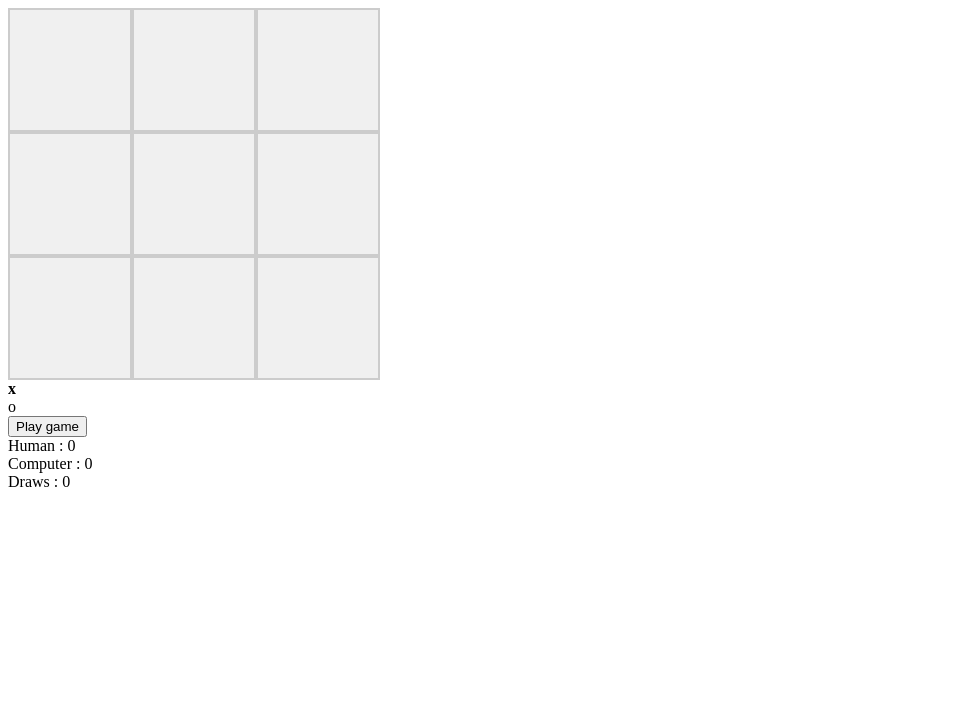
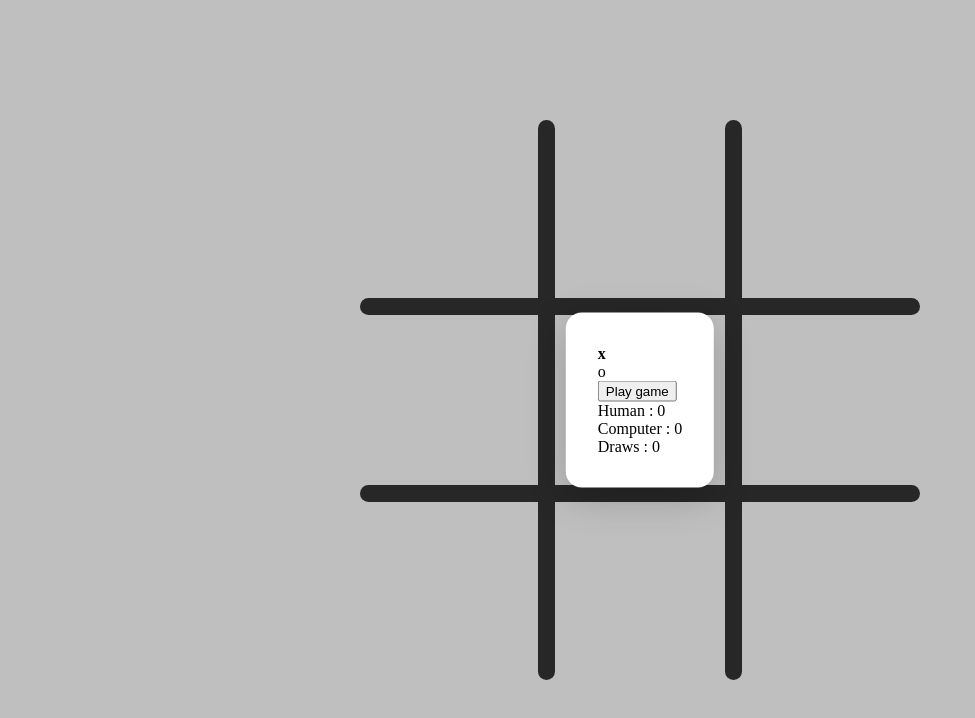
Before and after one commit to gnizet-tictactoe/tictactoe, an Angular app: page / in a window 1280 px wide. Shown: the top 718 px of the page, without its empty margins (0-975 px from the left). Built offline with nearby package versions, Linux system fonts and the light colour scheme.

Commit message:
UI improvements - animations & game results popup

```diff
--- a/src/app/app.css
+++ b/src/app/app.css
@@ -0,0 +1,77 @@
+.main-page {
+    position: fixed;
+    top: 0;
+    left: 0;
+    width: 100vw;
+    height: 100vh;
+    display: flex;
+    justify-content: center;
+    align-items: center;
+    z-index: 100;
+}
+
+.main-page.popup-open {
+    animation: popupOpen 0.4s ease forwards;
+    animation-delay: 0.7s;
+}
+
+@keyframes popupOpen {
+    from {
+        background-color: rgba(0, 0, 0, 0);
+    }
+
+    to {
+        background-color: rgba(0, 0, 0, 0.25);
+    }
+}
+
+.popup {
+    position: fixed;
+    top: 50%;
+    left: 50%;
+    opacity: 0;
+    transform: translate(-50%, -50%) scale(0.95);
+    background-color: #fff;
+    padding: 2rem;
+    border-radius: 1rem;
+    box-shadow: 0 10px 40px rgba(0, 0, 0, 0.2);
+    z-index: 101;
+    animation: popupIn 0.4s ease forwards;
+    animation-delay: 0.7s;
+}
+
+@keyframes popupIn {
+    to {
+        opacity: 1;
+        transform: translate(-50%, -50%) scale(1);
+    }
+}
+
+
+/* .popup {
+    position: fixed;
+    top: 50%;
+    left: 50%;
+    transform: translate(-50%, -50%) scale(0.8);
+    background-color: #fff;
+    padding: 2rem;
+    border-radius: 1rem;
+    box-shadow: 0 10px 40px rgba(0, 0, 0, 0.2);
+    z-index: 101;
+    animation-delay: 5s;
+    animation: popupIn 3s ease-out forwards;
+    min-width: 250px;
+    text-align: center;
+}
+
+@keyframes popupIn {
+    from {
+        transform: translate(-50%, -50%) scale(0.8);
+        opacity: 0;
+    }
+
+    to {
+        transform: translate(-50%, -50%) scale(1);
+        opacity: 1;
+    }
+} */
--- a/src/app/app.html
+++ b/src/app/app.html
@@ -1,5 +1,13 @@
-<game-result></game-result>
-<grid></grid>
-<pawn-selection></pawn-selection>
-<play-game-button></play-game-button>
-<score></score>
+<div class="main-page" [class.popup-open]="showPopup()">
+    <grid></grid>
+</div>
+
+
+@if (showPopup()) {
+<div class="popup">
+    <game-result></game-result>
+    <pawn-selection></pawn-selection>
+    <play-game-button></play-game-button>
+    <score></score>
+</div>
+}
--- a/src/app/app.ts
+++ b/src/app/app.ts
@@ -14,6 +14,7 @@ import { ScoreComponent } from "./components/score/score.component";
 })
 export class App {
   ticTacToe = inject(TicTacToe);
+  showPopup = this.ticTacToe.showPopup;
 
   constructor() {
     // Initialize the game grid when the app starts
--- a/src/app/components/cell/cell.component.css
+++ b/src/app/components/cell/cell.component.css
@@ -1,10 +1,32 @@
 .cell {
-    background-color: #f0f0f0;
-    border: 2px solid #ccc;
-    padding: 10px;
-    text-align: center;
-    font-size: 16px;
-    color: #181818;
-    width: 100px;
-    height: 100px;
+    display: flex;
+    justify-content: center;
+    align-items: center;
+    color: #272727;
+    width: calc(var(--grid-size) / 3);
+    height: calc(var(--grid-size) / 3);
 }
+
+.cell-content {
+    font-family: 'Open Sans', sans-serif;
+    font-size: calc(var(--grid-size) / 5);
+    text-transform: uppercase;
+    font-weight: 700;
+    animation: popIn 0.3s ease;
+}
+
+@keyframes popIn {
+    0% {
+        transform: scale(0);
+        opacity: 0;
+    }
+
+    60% {
+        transform: scale(1.2);
+        opacity: 1;
+    }
+
+    100% {
+        transform: scale(1);
+    }
+}
--- a/src/app/components/cell/cell.component.html
+++ b/src/app/components/cell/cell.component.html
@@ -1 +1 @@
-<div class="cell" (click)="onClick()">@if (!emptyCell) {<div>{{ value() }}</div>}</div>
+<div class="cell" (click)="onClick()">@if (!emptyCell) {<div class="cell-content">{{ value() }}</div>}</div>
--- a/src/app/components/grid/grid.component.css
+++ b/src/app/components/grid/grid.component.css
@@ -1,5 +1,148 @@
+.grid-wrapper {
+    position: relative;
+    width: var(--grid-size);
+    height: var(--grid-size);
+}
+
 .grid {
     display: grid;
-    grid-template-columns: var(--grid-columns);
-    width: max-content;
+    grid-template-columns: repeat(3, 1fr);
+    /* Assuming 3x3 grid */
+    grid-template-rows: repeat(3, 1fr);
+    width: 100%;
+    height: 100%;
 }
+
+.bar {
+    position: absolute;
+    background-color: #272727;
+    border-radius: calc(var(--grid-size) * 0.04);
+    /* z-index: 10; */
+}
+
+.bar.vertical {
+    top: 0;
+    bottom: 0;
+    width: calc(var(--grid-size) * 0.03);
+    transform-origin: center;
+    animation: grow-vertical 0.5s ease-out forwards;
+}
+
+@keyframes grow-vertical {
+    from {
+        transform: scaleY(0);
+    }
+
+    to {
+        transform: scaleY(1);
+    }
+}
+
+.bar.horizontal {
+    left: 0;
+    right: 0;
+    height: calc(var(--grid-size) * 0.03);
+    transform-origin: center;
+    animation: grow-horizontal 0.5s ease-out forwards;
+}
+
+@keyframes grow-horizontal {
+    from {
+        transform: scaleX(0);
+    }
+
+    to {
+        transform: scaleX(1);
+    }
+}
+
+.bar.victory {
+    background-color: rgb(119, 0, 0);
+}
+
+.bar.victory.vertical {
+    top: 5%;
+    bottom: 0px;
+    width: calc(var(--grid-size) * 0.015);
+    transform-origin: top;
+    transform: scaleY(0);
+    animation: grow-victory-vertical 0.4s ease-in forwards;
+    animation-delay: 0.15s;
+}
+
+@keyframes grow-victory-vertical {
+    from {
+        transform: scaleY(0);
+    }
+
+    to {
+        transform: scaleY(0.95);
+    }
+}
+
+.bar.victory.horizontal {
+    left: 5%;
+    right: 0px;
+    height: calc(var(--grid-size) * 0.015);
+    transform-origin: left;
+    transform: scaleX(0);
+    animation: grow-victory-horizontal 0.4s ease-in forwards;
+    animation-delay: 0.15s;
+}
+
+@keyframes grow-victory-horizontal {
+    from {
+        transform: scaleX(0);
+    }
+
+    to {
+        transform: scaleX(0.95);
+    }
+}
+
+.bar.victory.diagonal.main {
+    left: 5%;
+    top: 5%;
+    right: 0px;
+    bottom: 0px;
+    height: calc(var(--grid-size) * 0.015);
+    transform-origin: left;
+    transform: scaleX(0);
+    animation: grow-victory-diagonal-main 0.4s ease-in forwards;
+    animation-delay: 0.15s;
+}
+
+@keyframes grow-victory-diagonal-main {
+    from {
+        transform: rotate(45deg) scaleX(0);
+    }
+
+    to {
+        transform: rotate(45deg) scaleX(1.34);
+        /* 1.34 is equal to 95% * sqrt(2)
+        and sqrt(2) is used because it's the diagonal length of the square grid
+         */
+    }
+}
+
+.bar.victory.diagonal.anti {
+    left: 5%;
+    top: 95%;
+    right: 0px;
+    bottom: 0px;
+    height: calc(var(--grid-size) * 0.015);
+    transform-origin: left;
+    transform: scaleX(0);
+    animation: grow-victory-diagonal-anti 0.4s ease-in forwards;
+    animation-delay: 0.15s;
+}
+
+@keyframes grow-victory-diagonal-anti {
+    from {
+        transform: rotate(-45deg) scaleX(0);
+    }
+
+    to {
+        transform: rotate(-45deg) scaleX(1.34);
+    }
+}
--- a/src/app/components/grid/grid.component.html
+++ b/src/app/components/grid/grid.component.html
@@ -1,8 +1,46 @@
-<div class="grid">
-    @for (row of rowIndices; track row) {
-    @for (col of colIndices; track col)
-    {
-    <cell [value]="grid()[row][col]" [row]="row" [col]="col"></cell>
+<div class="grid-wrapper">
+    <div class="grid">
+        @for (row of rowIndices; track row) {
+        @for (col of colIndices; track col) {
+        <cell [value]="grid()[row][col]" [row]="row" [col]="col"></cell>
+        }
+        }
+    </div>
+
+    <!-- Vertical bars -->
+    <div class="bar vertical" style="left: calc(33.33% - var(--grid-size) * 0.015)"></div>
+    <div class="bar vertical" style="left: calc(66.66% - var(--grid-size) * 0.015)"></div>
+
+    <!-- Horizontal bars -->
+    <div class="bar horizontal" style="top: calc(33.33% - var(--grid-size) * 0.015)"></div>
+    <div class="bar horizontal" style="top: calc(66.66% - var(--grid-size) * 0.015)"></div>
+
+
+    <!-- Victory bars -->
+
+    <!-- Vertical -->
+    @if (gameVictoryDetails().orientation === 'vertical') {
+    <div class="bar victory vertical"
+        [style.left]="'calc(' + ((gameVictoryDetails().index + 1) / 3) * 100 + '% - var(--grid-size) * (1/6 + 0.0075))'">
+    </div>
     }
+
+    <!-- Horizontal -->
+    @if (gameVictoryDetails().orientation === 'horizontal') {
+    <div class="bar victory horizontal"
+        [style.top]="'calc(' + ((gameVictoryDetails().index + 1) / 3) * 100 + '% - var(--grid-size) * 1/6)'">
+    </div>
+    }
+
+    <!-- Main diagonal -->
+    @if (gameVictoryDetails().orientation === 'diagonal' && gameVictoryDetails().index === 0) {
+    <div class="bar victory diagonal main">
+    </div>
+    }
+
+    <!-- Anti diagonal -->
+    @if (gameVictoryDetails().orientation === 'diagonal' && gameVictoryDetails().index === 1) {
+    <div class="bar victory diagonal anti">
+    </div>
     }
 </div>
--- a/src/app/components/grid/grid.component.ts
+++ b/src/app/components/grid/grid.component.ts
@@ -13,7 +13,7 @@ import { TicTacToe } from "../../logic/tictactoe";
 })
 export class GridComponent {
     grid = inject(TicTacToe).grid;
-
+    gameVictoryDetails = inject(TicTacToe).gameVictoryDetails;
 
     // Generate row and column arrays to iterate over in the template
     get rowIndices(): number[] {
--- a/src/app/logic/tictactoe.ts
+++ b/src/app/logic/tictactoe.ts
@@ -18,11 +18,18 @@ export class TicTacToe {
     gameStatus = signal<string>('');
     gameScore = signal<{ human: number, computer: number, draw: number }>({ human: 0, computer: 0, draw: 0 });
 
+    // Game victory details to highlight the winning cells
+    // Orientation can be 'horizontal', 'vertical', or 'diagonal'
+    // Index indicates which row, column, or diagonal won (diagonal 0 is the main diagonal, diagonal 1 is the anti-diagonal)
+    gameVictoryDetails = signal<{ orientation: string, index: number }>({ orientation: '', index: -1 });
+
     // Current player's turn
     currentPlayer = 'human' as PlayerType;
 
     // Value of each cell in the grid
     grid = signal<CellValue[][]>([]);
+
+    showPopup = signal<boolean>(true);
 
     initGame() {
 
@@ -34,12 +41,14 @@ export class TicTacToe {
 
         // Reset game state
         this.filledCells = 0;
+        this.gameVictoryDetails.set({ orientation: '', index: -1 }); // Reset game victory details
         this.currentPlayer = 'human'; // TODO: change based on pawn selection (x starts first)
     }
 
     playGame() {
         this.initGame();
         this.gameStatus.set('running');
+        this.showPopup.set(false);
     }
 
     handleCellClick(row: number, col: number): void {
@@ -56,6 +65,7 @@ export class TicTacToe {
     }
 
     handleComputerMove(): void {
+        console.log('Computer is making a move...');
         if (this.currentPlayer === 'computer') {
 
             // Track the empty cells
@@ -72,12 +82,17 @@ export class TicTacToe {
             // Select a random empty cell for the computer's move
             const randomEmptyCell = Math.floor(Math.random() * emptyCells.length);
 
-            // Fill the selected cell with the computer's pawn type
-            this.grid.update(grid => {
-                grid[emptyCells[randomEmptyCell].row][emptyCells[randomEmptyCell].col] = this.pawnChoices['computer'];
-                this.nextTurn();
-                return grid;
-            });
+            // Deep clone of the grid
+            const newGrid = this.grid().map(row => [...row]);
+
+            // Fill the selected cell
+            newGrid[emptyCells[randomEmptyCell].row][emptyCells[randomEmptyCell].col] = this.pawnChoices['computer'];
+
+            // Update the signal with the new grid reference
+            this.grid.set(newGrid);
+
+            // Call nextTurn after updating the state
+            this.nextTurn();
         }
     }
 
@@ -89,7 +104,11 @@ export class TicTacToe {
 
         if (this.currentPlayer === 'human') {
             this.currentPlayer = 'computer';
-            this.handleComputerMove();
+
+            // Add a small delay to simulate thinking time for the computer
+            setTimeout(() => {
+                this.handleComputerMove();
+            }, 300);
         } else {
             this.currentPlayer = 'human';
         }
@@ -102,7 +121,7 @@ export class TicTacToe {
             let candidateCellValue = this.grid()[i][0];
 
             if (candidateCellValue !== 'empty' && this.grid()[i].every(cell => cell === candidateCellValue)) {
-                this.registerGameResult(`${this.currentPlayer}-win`);
+                this.registerGameResult(`${this.currentPlayer}-win`, 'horizontal', i);
                 return true;
             }
         }
@@ -113,7 +132,7 @@ export class TicTacToe {
             let candidateCellValue = this.grid()[0][j];
 
             if (candidateCellValue !== 'empty' && this.grid().every(row => row[j] === candidateCellValue)) {
-                this.registerGameResult(`${this.currentPlayer}-win`);
+                this.registerGameResult(`${this.currentPlayer}-win`, 'vertical', j);
                 return true;
             }
         }
@@ -122,7 +141,7 @@ export class TicTacToe {
         let candidateCellValue = this.grid()[0][0];
 
         if (candidateCellValue !== 'empty' && this.grid().every((row, col) => row[col] === candidateCellValue)) {
-            this.registerGameResult(`${this.currentPlayer}-win`);
+            this.registerGameResult(`${this.currentPlayer}-win`, 'diagonal', 0);
             return true;
         }
 
@@ -130,7 +149,7 @@ export class TicTacToe {
         candidateCellValue = this.grid()[0][this.gridSize - 1];
 
         if (candidateCellValue !== 'empty' && this.grid().every((row, col) => row[this.gridSize - 1 - col] === candidateCellValue)) {
-            this.registerGameResult(`${this.currentPlayer}-win`);
+            this.registerGameResult(`${this.currentPlayer}-win`, 'diagonal', 1);
             return true;
         }
 
@@ -143,7 +162,7 @@ export class TicTacToe {
         return false;
     }
 
-    registerGameResult(result: string): void {
+    registerGameResult(result: string, orientation?: string, index?: number): void {
         if (result === 'human-win') {
             this.gameScore.update(score => ({ ...score, human: score.human + 1 }));
         } else if (result === 'computer-win') {
@@ -152,6 +171,15 @@ export class TicTacToe {
             this.gameScore.update(score => ({ ...score, draw: score.draw + 1 }));
         }
         this.gameStatus.set(result);
+
+        if (orientation && index !== undefined) {
+            this.gameVictoryDetails.set({ orientation, index });
+        } else {
+            this.gameVictoryDetails.set({ orientation: '', index: -1 });
+        }
+
+        // Show the popup with the game result
+        this.showPopup.set(true);
     }
 
     selectPawnType(pawnType: PawnType): void {
--- a/src/styles.css
+++ b/src/styles.css
@@ -1 +1,5 @@
-/* You can add global styles to this file, and also import other style files */
+@import url('https://fonts.googleapis.com/css2?family=Courier+Prime:ital,wght@0,400;0,700;1,400;1,700&family=Open+Sans:ital,wght@0,300..800;1,300..800&display=swap');
+
+:root {
+    --grid-size: 35rem;
+}
```
